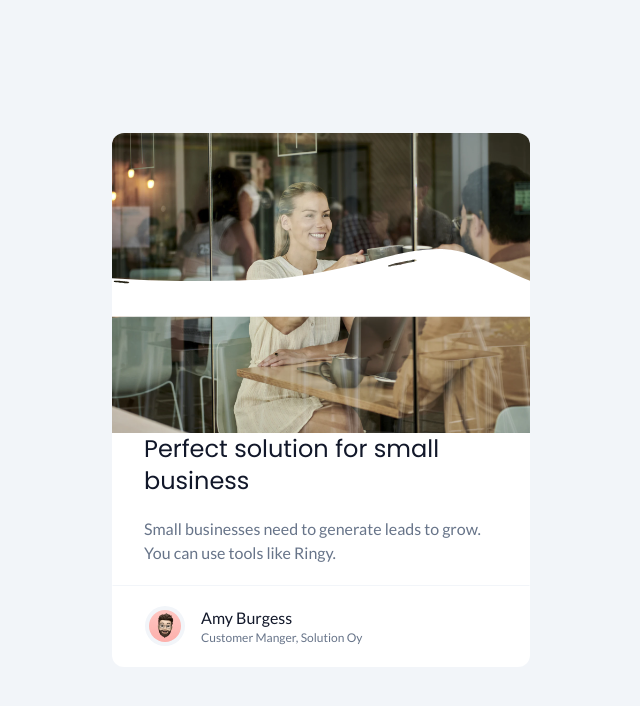
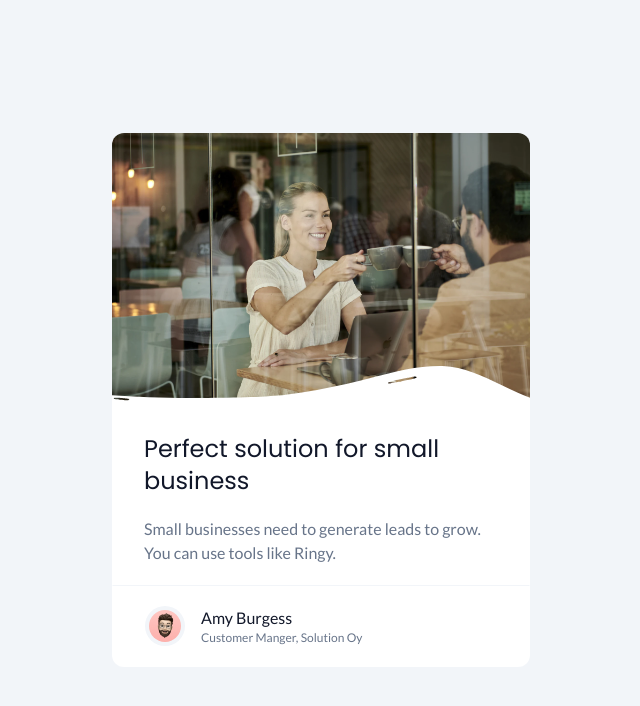
Before and after one commit to JuanPDN/Business-Blog-Card, a website: page index.html in a window 1280 px wide. Shown: the whole page, without its empty margins (319-959 px from the left). Drawn offline with Linux system fonts and the light colour scheme.

Commit message:
Business Blog Card

```diff
--- a/index.html
+++ b/index.html
@@ -13,9 +13,7 @@
         class="bg-[url('/src/assets/hero-image-business-card.png')] h-[300px] bg-center bg-cover flex flex-col justify-end"
       >
         <svg
-          width="418"
-          height=68"
-          viewBox="0 0 418 68"
+          viewBox="0 0 418 67"
           fill="none"
           xmlns="http://www.w3.org/2000/svg"
         >
```
